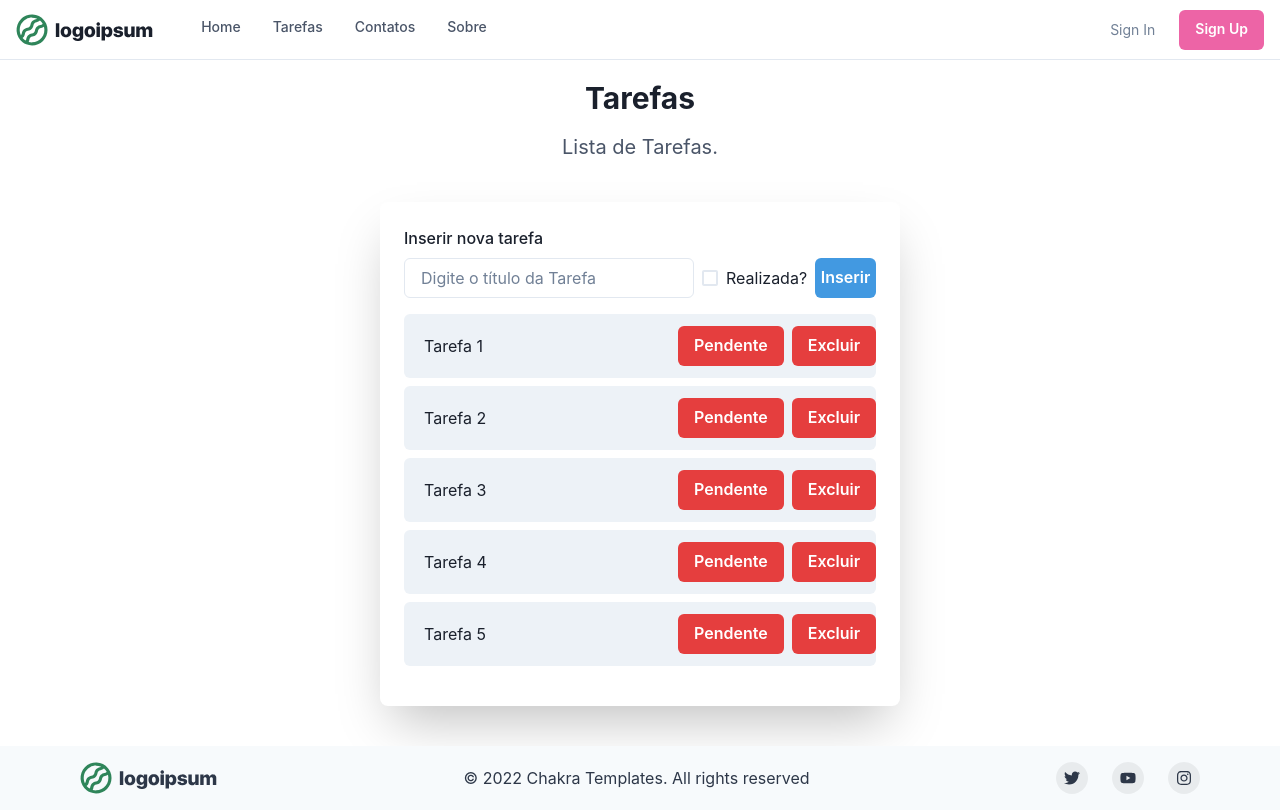
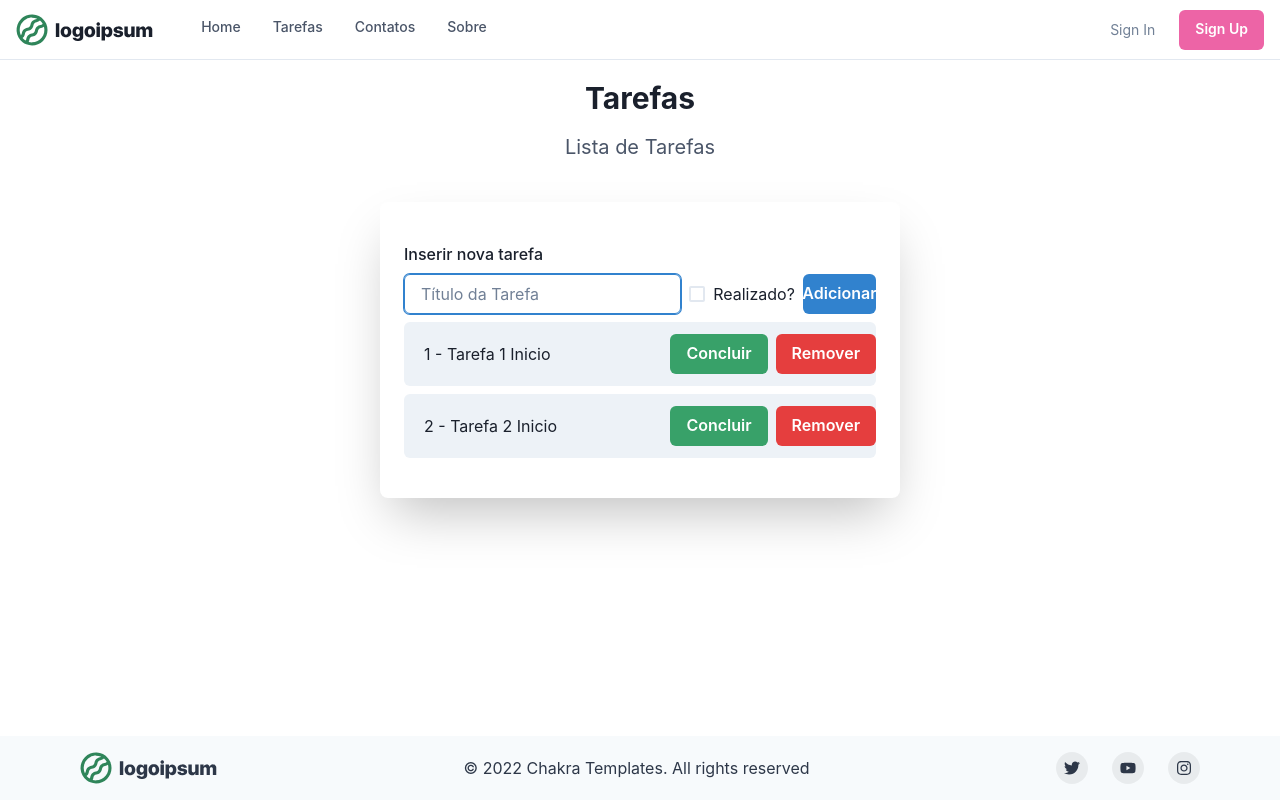
Before and after one commit to luisgaspari/meuapp, a React (Vite) app: page /tasks in a window 1280 px wide. Built offline with nearby package versions, Linux system fonts and the light colour scheme.

Commit message:
chore: Add Task interface and update components for tasks feature

```diff
--- a/package.json
+++ b/package.json
@@ -20,16 +20,20 @@
     "react-router-dom": "^6.22.3"
   },
   "devDependencies": {
+    "@eslint/js": "^9.1.1",
     "@types/react": "^18.2.66",
     "@types/react-dom": "^18.2.22",
     "@typescript-eslint/eslint-plugin": "^7.2.0",
     "@typescript-eslint/parser": "^7.2.0",
     "@vitejs/plugin-react": "^4.2.1",
     "eslint": "^8.57.0",
+    "eslint-plugin-react": "^7.34.1",
     "eslint-plugin-react-hooks": "^4.6.0",
     "eslint-plugin-react-refresh": "^0.4.6",
+    "globals": "^15.1.0",
     "prettier": "3.2.5",
     "typescript": "^5.2.2",
+    "typescript-eslint": "^7.8.0",
     "vite": "^5.2.0"
   }
 }
--- a/src/Pages/tasks/index.tsx
+++ b/src/Pages/tasks/index.tsx
@@ -1,11 +1,34 @@
 import { Box, Button, Center, Checkbox, Container, FormControl, FormLabel, HStack, Heading, Stack, Text, useColorModeValue } from "@chakra-ui/react";
 import Layout from "../../components/layouts";
 import InputFatec from "../../components/input-fatec";
-import ListTasks from "../../components/listTask";
+import { useEffect, useState } from "react";
+import { Task } from "../../interfaces/tasks";
+import FormTask from "../../components/tasks/formTask";
+import ItemTask from "../../components/tasks/itemTask";
 
 function Tasks() {
 
-    const tasks = ['Tarefa 1', 'Tarefa 2', 'Tarefa 3', 'Tarefa 4', 'Tarefa 5'];
+    const [tasks, setTasks] = useState<Task[]>([
+        // { id: 1, nome: 'Tarefa Manual 1', concluida: false },
+        // { id: 2, nome: 'Tarefa Manual 2', concluida: false },
+    ]);
+
+    function loadList() {
+        return [
+            { id: 1, nome: 'Tarefa 1 Inicio', concluida: false },
+            { id: 2, nome: 'Tarefa 2 Inicio', concluida: false },
+        ]
+    }
+
+    useEffect(() => {
+        const tasks = loadList();
+        setTasks(tasks);
+    }, []);
+
+    function deleteTask(id: number) {
+        const tasksUpdated = tasks.filter((task) => task.id !== id);
+        setTasks(tasksUpdated)
+    }
 
     return (
         <Layout>
@@ -13,7 +36,7 @@ function Tasks() {
                 <Stack spacing={4} as={Container} maxW={'3xl'} textAlign={'center'}>
                     <Heading fontSize={'3xl'}>Tarefas</Heading>
                     <Text color={'gray.600'} fontSize={'xl'}>
-                        Lista de Tarefas.
+                        Lista de Tarefas
                     </Text>
                     <Center py={6}>
                         <Box
@@ -24,21 +47,18 @@ function Tasks() {
                             rounded={'lg'}
                             p={6}
                             textAlign={'center'}>
-
-                            <Stack spacing={4}>
-                                <FormControl id="task">
-                                    <FormLabel>Inserir nova tarefa</FormLabel>
-                                    <HStack>
-                                        <InputFatec text='Digite o título da Tarefa' defaultvalue='' type='text' />
-                                        <Checkbox>Realizada?</Checkbox>
-                                        <Button bg={'blue.400'} color={'white'} _hover={{ bg: 'blue.500', }}>
-                                            Inserir
-                                        </Button>
-                                    </HStack>
-                                </FormControl>
-                            </Stack>
                             <Stack py={4}>
-                                <ListTasks tasks={tasks} />
+                                <FormTask tasks={tasks} setTasks={setTasks} />
+                                {
+                                    tasks.map((task) => (
+                                        <ItemTask
+                                            key={task.id}
+                                            deleteTask={deleteTask}
+                                            titulo={task.nome}
+                                            idTarefa={task.id}
+                                        />
+                                    ))
+                                }
                             </Stack>
                         </Box>
                     </Center>
--- a/src/components/listTask/index.tsx
+++ /dev/null
@@ -1,28 +0,0 @@
-import { Card, CardBody, HStack, Text } from "@chakra-ui/react";
-import ButtonFatec from "../button-fatec";
-
-interface Props {
-    tasks: string[];
-}
-
-function ListTasks({ tasks }: Props) {
-    return (
-        <>
-            {
-                tasks.map((task) => (
-                    <Card variant={'filled'}>
-                        <HStack>
-                            <CardBody textAlign={'left'}>
-                                <Text>{task}</Text>
-                            </CardBody>
-                            <ButtonFatec type='button' label='Pendente' />
-                            <ButtonFatec type='button' label='Excluir' />
-                        </HStack>
-                    </Card>
-                ))
-            }
-        </>
-    );
-}
-
-export default ListTasks;
--- /dev/null
+++ b/src/components/tasks/formTask/index.tsx
@@ -0,0 +1,47 @@
+import { Button, Checkbox, Flex, FormControl, FormLabel, HStack, Input, Stack } from "@chakra-ui/react"
+import { useEffect, useRef, useState } from "react"
+import { Task } from "../../../interfaces/tasks"
+
+interface FormTaskProps {
+    tasks: Task[]
+    setTasks(tasks: Task[]): void
+}
+
+function FormTask({ tasks, setTasks }: FormTaskProps) {
+
+    const [taskName, setTaskName] = useState('')
+
+    function addTask() {
+        if (tasks.length > 0) {
+            const lastId = tasks[tasks.length - 1].id
+            const newTask = { id: lastId + 1, nome: taskName, concluida: false }
+            setTasks([...tasks, newTask])
+        }
+    }
+
+    const inputTask = useRef<HTMLInputElement | null>(null)
+    useEffect(() => {
+        if (inputTask.current) inputTask.current.focus()
+    }, [])
+
+    return (
+        <Stack spacing={4}>
+            <FormControl id="task">
+                <FormLabel>Inserir nova tarefa</FormLabel>
+                <HStack>
+                    <Input
+                        ref={inputTask}
+                        value={taskName}
+                        onChange={(e) => setTaskName(e.target.value)}
+                        placeholder='Título da Tarefa'
+                        size='md'
+                    />
+                    <Checkbox>Realizado?</Checkbox>
+                    <Button onClick={addTask} colorScheme="blue">Adicionar</Button>
+                </HStack>
+            </FormControl>
+        </Stack>
+    )
+}
+
+export default FormTask
--- /dev/null
+++ b/src/components/tasks/itemTask/index.tsx
@@ -0,0 +1,27 @@
+import { Box, Button, Card, CardBody, Grid, HStack, Text } from "@chakra-ui/react";
+
+interface ItemTaskProps {
+    titulo: string
+    idTarefa: number
+    deleteTask(id: number): void
+}
+
+function ItemTask({ titulo, idTarefa, deleteTask }: ItemTaskProps) {
+    return (
+        <>
+            {
+                <Card variant={'filled'}>
+                    <HStack>
+                        <CardBody textAlign={'left'}>
+                            <Text>{idTarefa} - {titulo}</Text>
+                        </CardBody>
+                        <Button colorScheme="green">Concluir</Button>
+                        <Button onClick={() => deleteTask(idTarefa)} colorScheme="red">Remover</Button>
+                    </HStack>
+                </Card>
+            }
+        </>
+    )
+}
+
+export default ItemTask;
--- /dev/null
+++ b/src/interfaces/tasks.ts
@@ -0,0 +1,5 @@
+export interface Task {
+    id: number;
+    nome: string;
+    concluida: boolean;
+}
```
Also changed, not shown: eslint.config.js (added, +12 -0 lines), 1 other file (tests, documents, lock files or other folders).
